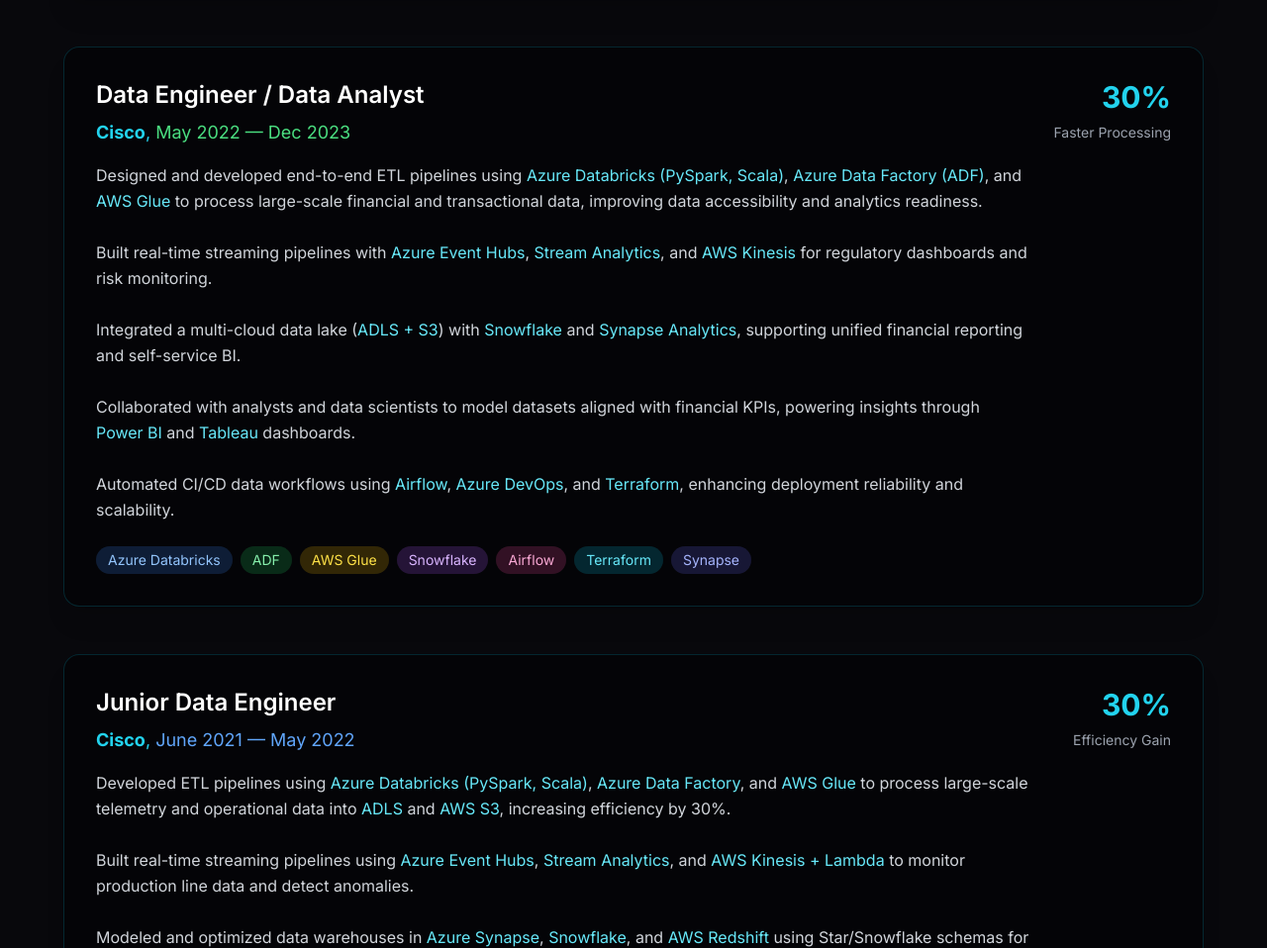
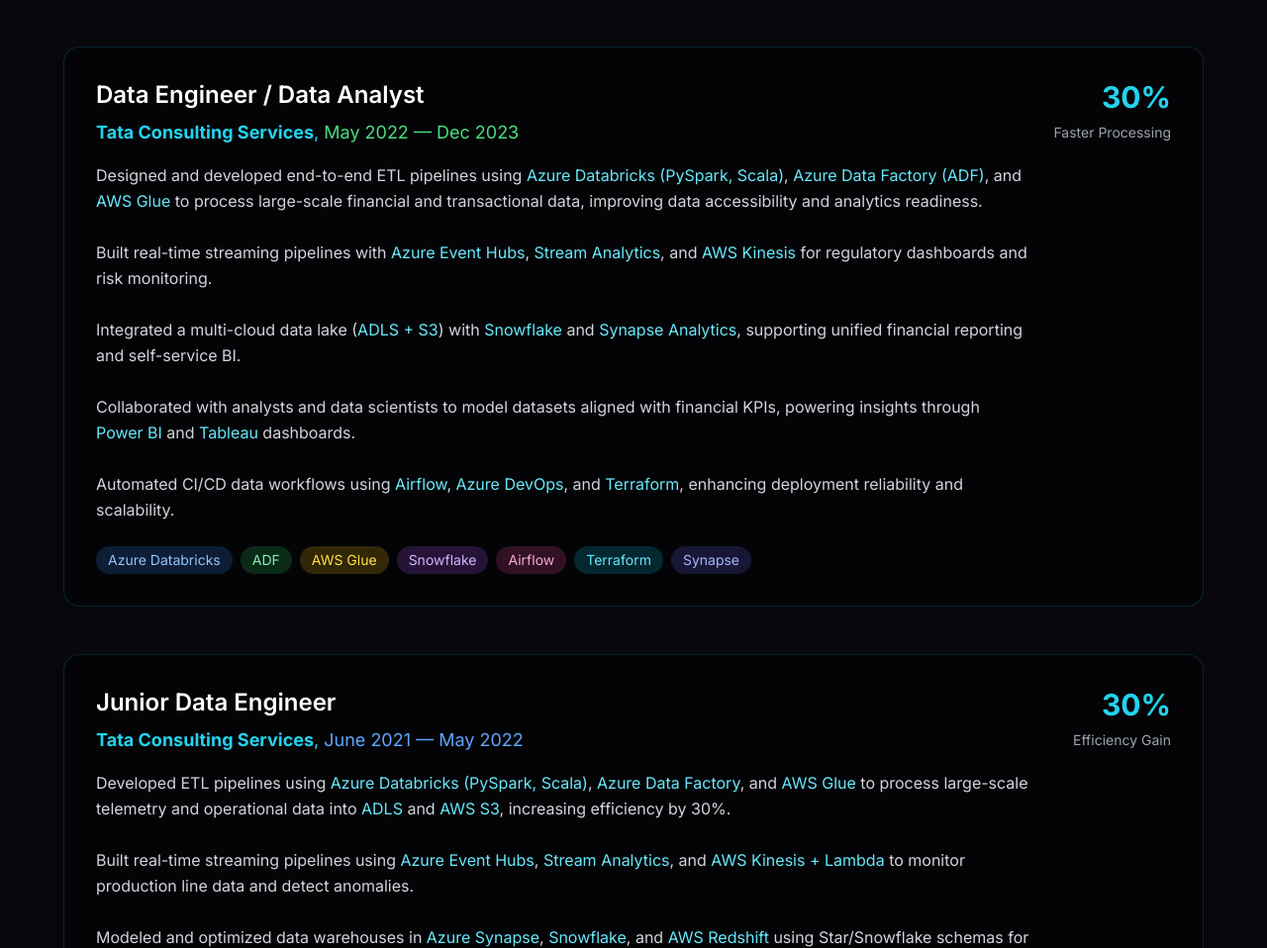
Before and after one commit to Rishitha1406/Rishitha-Portfolio, a plain HTML site: page index.html in a window 1280 px wide. Shown: the part 2611-3569 px from the top of the page at 99% size. Drawn offline with nearby package versions, Linux system fonts and the light colour scheme.

Commit message:
Update index.html

```diff
--- a/index.html
+++ b/index.html
@@ -641,13 +641,13 @@
 
     <div class="space-y-12">
 
-      <!-- Mastercard -->
+      <!-- Wesco International -->
       <div class="p-8 rounded-2xl relative bg-black/40 border border-cyan-500/20 shadow-xl">
         <div class="flex flex-col lg:flex-row lg:items-start gap-6">
           <div class="flex-1">
             <h3 class="text-2xl font-semibold text-white mb-2">Data Analytics Engineer</h3>
             <h4 class="text-lg text-cyan-400 mb-4">
-              <span class="font-bold">Mastercard</span>,
+              <span class="font-bold">Wesco International</span>,
               <span class="text-yellow-400">Sep 2024 — Present</span>
             </h4>
 
@@ -708,13 +708,13 @@
         </div>
       </div>
 
-      <!-- Cisco (Data Engineer / Data Analyst) -->
+      <!-- Tata Consulting Services (Data Engineer / Data Analyst) -->
       <div class="p-8 rounded-2xl relative bg-black/40 border border-cyan-500/20 shadow-xl">
         <div class="flex flex-col lg:flex-row lg:items-start gap-6">
           <div class="flex-1">
             <h3 class="text-2xl font-semibold text-white mb-2">Data Engineer / Data Analyst</h3>
             <h4 class="text-lg text-cyan-400 mb-4">
-              <span class="font-bold">Cisco</span>,
+              <span class="font-bold">Tata Consulting Services</span>,
               <span class="text-green-400">May 2022 — Dec 2023</span>
             </h4>
 
@@ -761,13 +761,13 @@
         </div>
       </div>
 
-      <!-- Cisco (Junior Data Engineer) -->
+      <!-- Tata Consulting Services (Junior Data Engineer) -->
       <div class="p-8 rounded-2xl relative bg-black/40 border border-cyan-500/20 shadow-xl">
         <div class="flex flex-col lg:flex-row lg:items-start gap-6">
           <div class="flex-1">
             <h3 class="text-2xl font-semibold text-white mb-2">Junior Data Engineer</h3>
             <h4 class="text-lg text-cyan-400 mb-4">
-              <span class="font-bold">Cisco</span>,
+              <span class="font-bold">Tata Consulting Services</span>,
               <span class="text-blue-400">June 2021 — May 2022</span>
             </h4>
 
```
